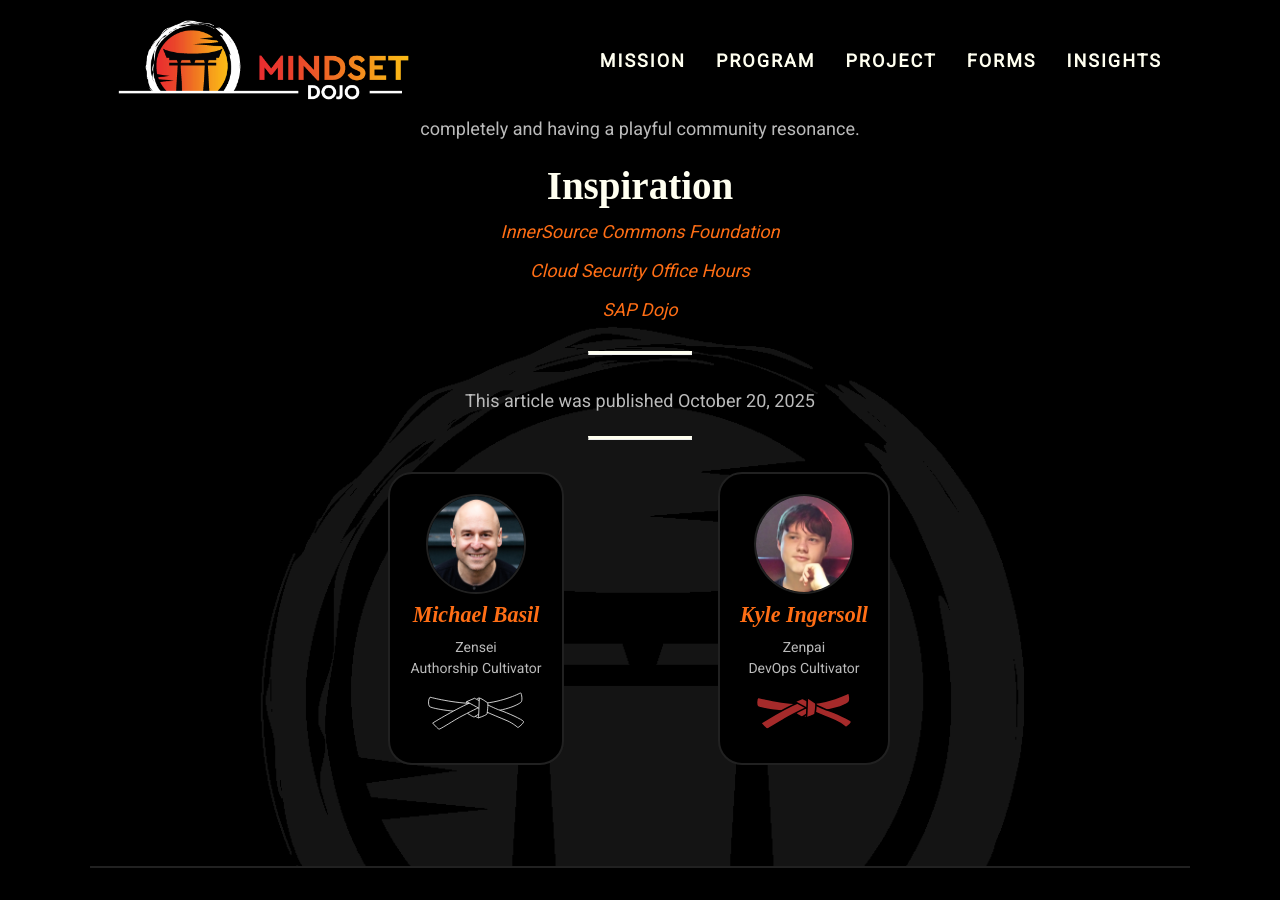
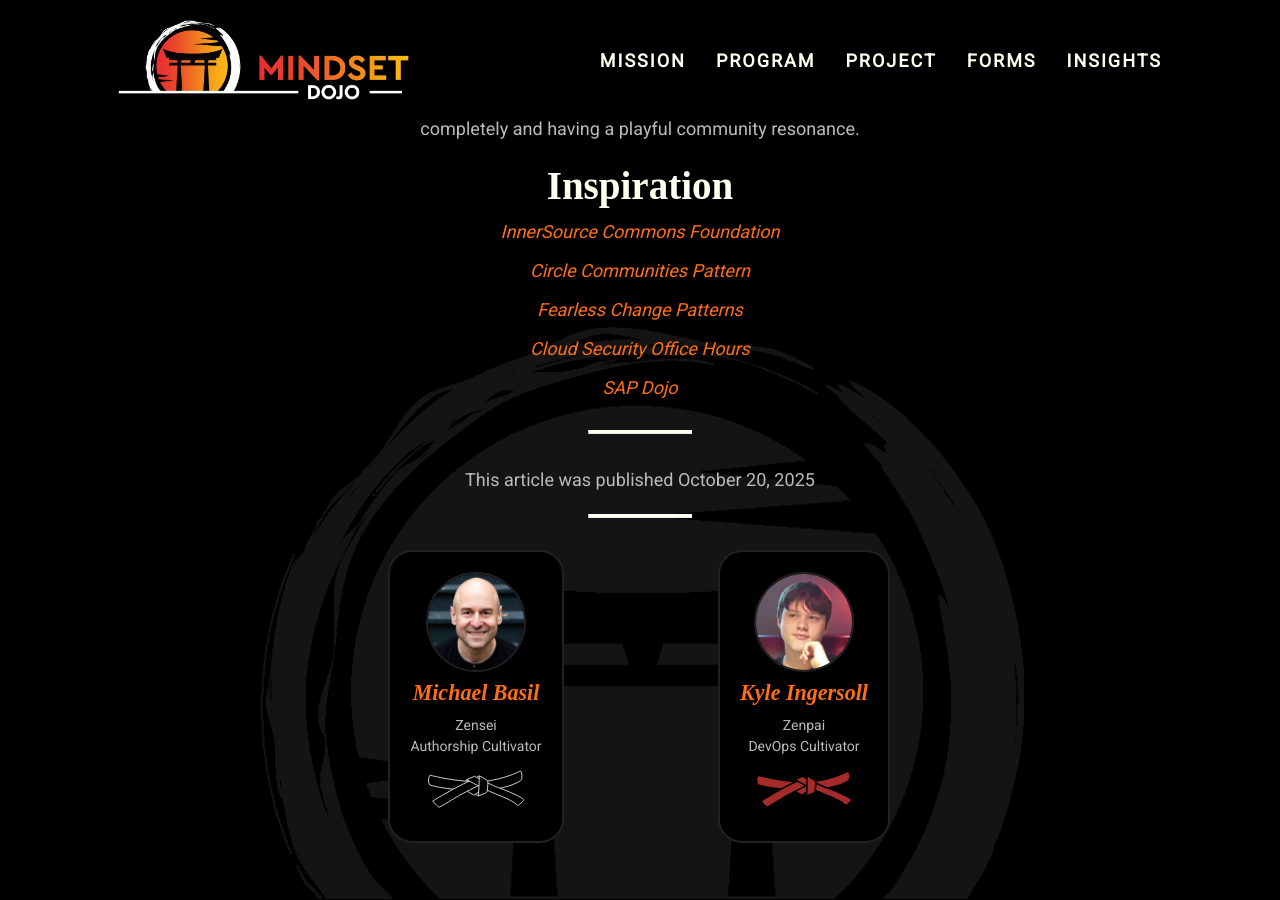
Before and after one commit to mindset-dojo/mindset-dojo.github.io, a Jekyll site: the page built from _forms/2025-10-20-circle.md, in a window 1280 px wide and 900 px high, scrolled down 567 px. Built offline with Jekyll 4.4.1, drawn with Linux system fonts in a browser that asks for light colours; some web fonts are replaced.

Commit message:
feat(circle): add inspirations.

```diff
--- a/_forms/2025-10-20-circle.md
+++ b/_forms/2025-10-20-circle.md
@@ -24,5 +24,7 @@
 ## Inspiration
 
 - [InnerSource Commons Foundation](https://innersourcecommons.org)
+- [Circle Communities Pattern](https://github.com/InnerSourceCommons/InnerSourcePatterns/blob/main/patterns/1-initial/circle-communities.md)
+- [Fearless Change Patterns](https://fearlesschangepatterns.com/)
 - [Cloud Security Office Hours](https://csoh.org)
 - [SAP Dojo](https://github.com/sap-samples/dojo)
```
